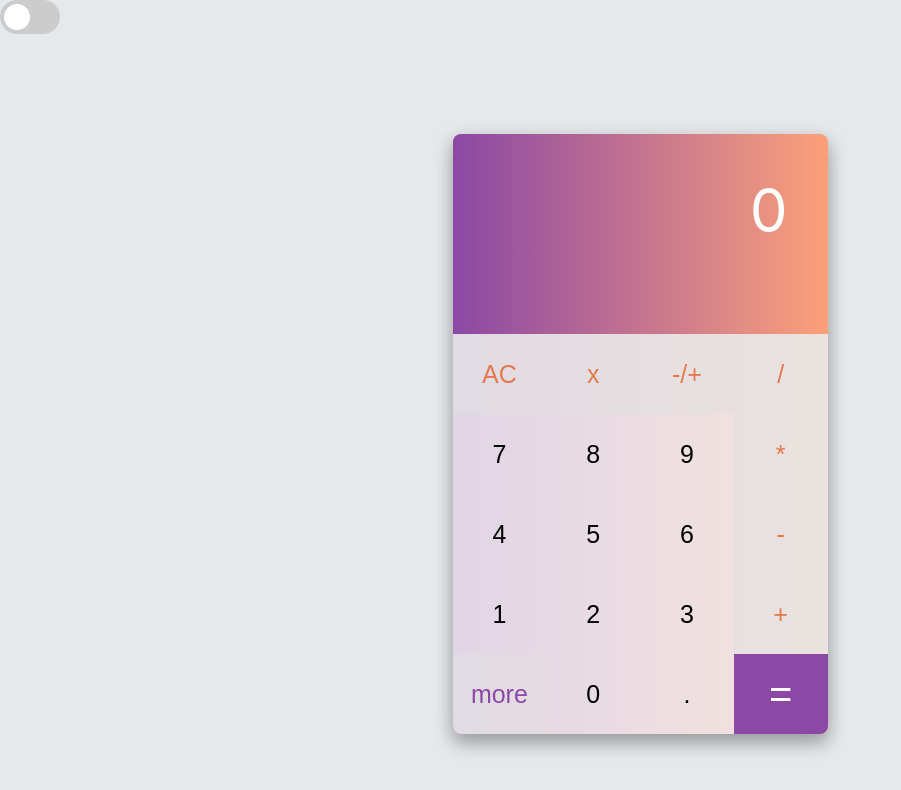
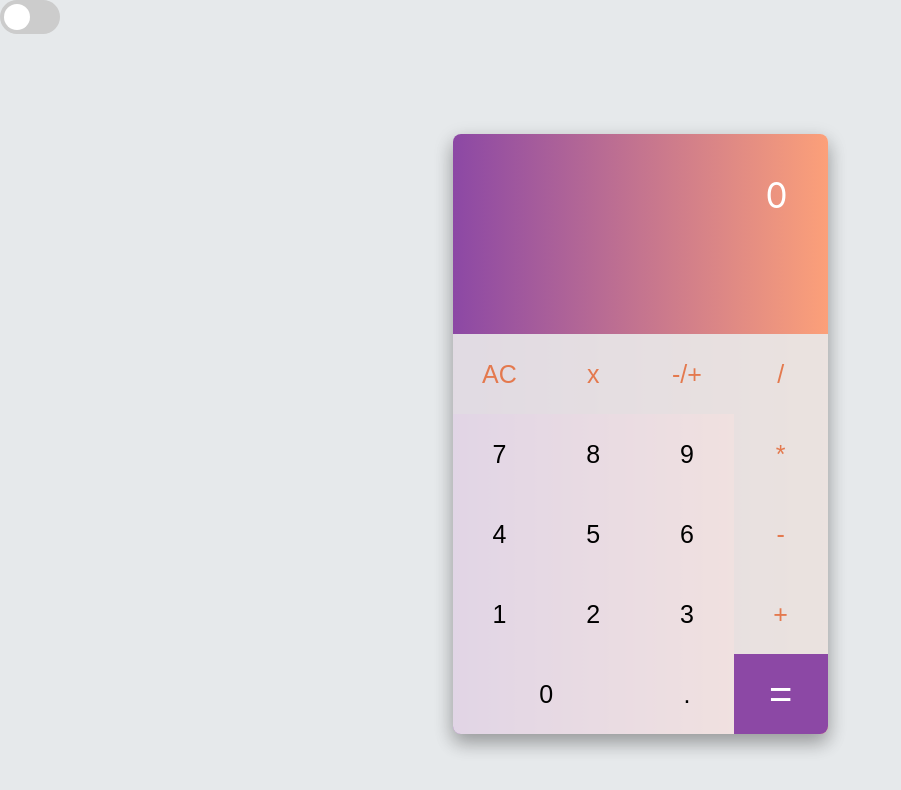
Before and after one commit to FedorLivshits/React-CalculatorTS, a React (Create React App) app: page / in a window 1280 px wide. Shown: the top 790 px of the page, without its empty margins (0-901 px from the left). Built offline with nearby package versions, Linux system fonts and the light colour scheme.

Commit message:
fixed some bugs

```diff
--- a/src/App.css
+++ b/src/App.css
@@ -32,11 +32,17 @@
     display: flex;
     justify-content: flex-end;
 }
-.calculator__result-window span {
+.result {
     margin-right: 40px;
     margin-top: 40px;
     font-size: 60px;
 }
+.big__result{
+    margin-right: 40px;
+    margin-top: 40px;
+    font-size: 35px;
+}
+
 .calculator__operation-window {
     display: flex;
     justify-content: flex-end;
@@ -86,9 +92,9 @@
     font-size: 40px;
     border-bottom-right-radius: 8px;
 }
-.more{
+.zero{
     border-bottom-left-radius: 8px;
-    color: rgb(140, 72, 165);
+    width: 188px;
 }
 
 button:focus {
--- a/src/Components/Calculator.jsx
+++ b/src/Components/Calculator.jsx
@@ -4,6 +4,7 @@ import {CalculatorContext} from "./CalculatorLogic";
 import Switcher from "./common/Switcher";
 
 function Calculator() {
+
     const {numValue, storeValue, operator, result, theme} = useContext(CalculatorContext);
     return (
         <div className={`calculator ${theme}`}>
@@ -12,7 +13,7 @@ function Calculator() {
                 <div className="calculator__inner">
                     <div className="calculator__window">
                         <div className="calculator__result-window">
-                            <span> {result}</span>
+                            <span className={result.length < 10 ? "result" : "big__result"}> {result}</span>
                         </div>
                         <div className="calculator__operation-window">
                             <span> {storeValue} {operator} {numValue} </span>
--- a/src/Components/CalculatorLogic.jsx
+++ b/src/Components/CalculatorLogic.jsx
@@ -11,7 +11,7 @@ const CalculatorProvider = (props) => {
     //отрисовываем первое число
     const handleSetNumValue = (value) => {
         if ((!numValue.includes('.') || value !== '.') && numValue.length < 8) {
-            setNumValue((numValue + value).replace(/^0+/, ''));
+            setNumValue(numValue + value);
         }
     }
     //сохраняем число в другой стэйт для возможности ввода второго
@@ -70,20 +70,20 @@ const CalculatorProvider = (props) => {
             let num2 = parseInt(storeValue)
             switch (operator) {
                 case "+":
-                        setResult( Math.round((num1 + num2) * 100) / 100);
+                        setResult(String( Math.round((num1 + num2) * 100) / 100));
                     break
                 case "-":
                     if (numValue < storeValue){
-                        setResult( -(Math.round((num1 - num2) * 100) / 100));
+                        setResult(String( -(Math.round((num1 - num2) * 100) / 100)));
                     } else{
-                        setResult( Math.round((num1 - num2) * 100) / 100);
+                        setResult(String( Math.round((num1 - num2) * 100) / 100));
                     }
                     break
                 case "*":
-                    setResult( Math.round((num1 * num2) * 100) / 100);
+                    setResult(String( Math.round((num1 * num2) * 100) / 100));
                     break
                 case "/":
-                    setResult( Math.round((num1 / num2) * 100) / 100);
+                    setResult(String( Math.round((num1 / num2) * 100) / 100));
                     break
                 default:
                     break;
--- a/src/Components/NumberButton.jsx
+++ b/src/Components/NumberButton.jsx
@@ -4,7 +4,7 @@ import {CalculatorContext} from "./CalculatorLogic";
 function NumberButton(props) {
     const { handleSetNumValue } = useContext(CalculatorContext);
     return (
-        <button type="button" className="btn"  onClick={() => handleSetNumValue(props.buttonValue)}>
+        <button type="button" className={props.buttonValue === 0 ? "zero btn" : "btn"}  onClick={() => handleSetNumValue(props.buttonValue)}>
             {props.buttonValue}
         </button>
     )
--- a/src/Components/PanelButton.jsx
+++ b/src/Components/PanelButton.jsx
@@ -36,7 +36,6 @@ const PanelButton = () => {
                 <OperatorButton buttonValue={"+"}/>
             </div>
             <div className="row">
-                <OperatorButton buttonValue={"more"}/>
                 <NumberButton buttonValue={0}/>
                 <NumberButton buttonValue={"."}/>
                 <EqualButton buttonValue={"="}/>
```
